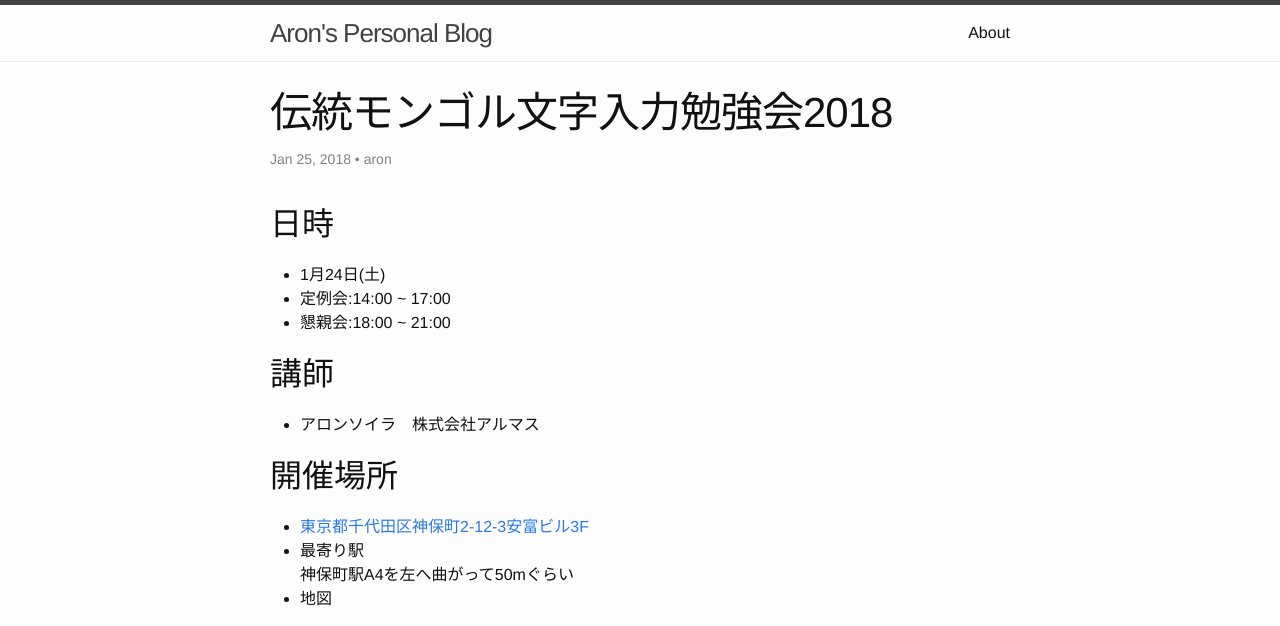
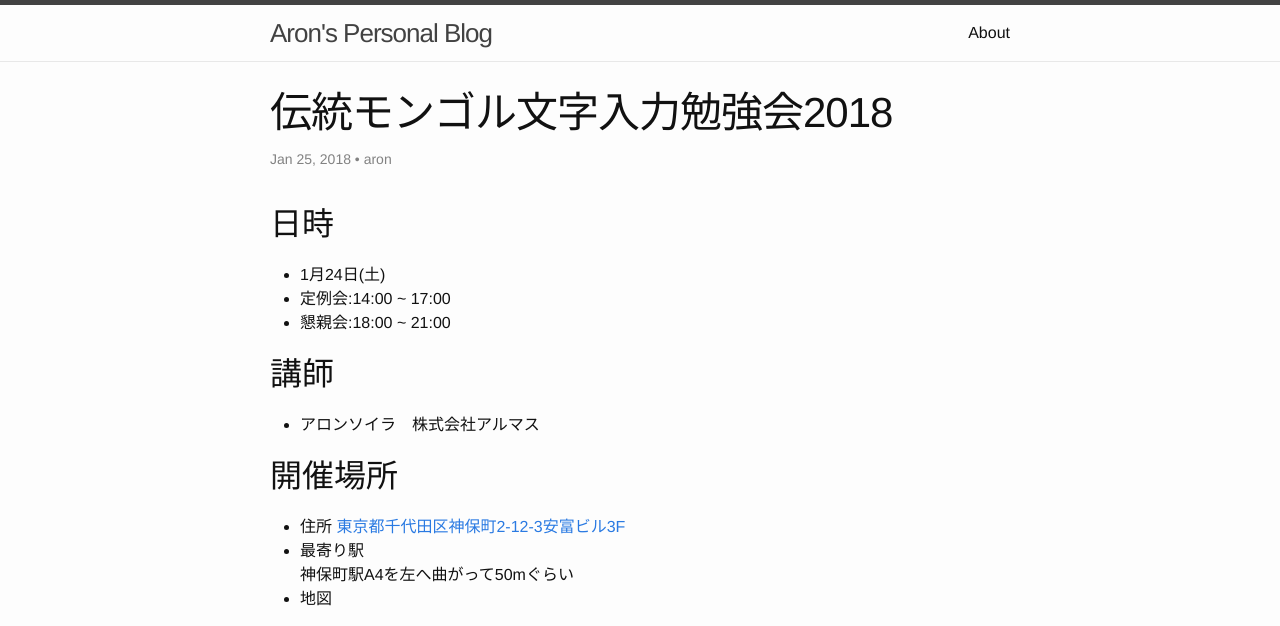
Before and after one commit to aronsoyol/aronsoyol.github.io, a Jekyll site: the page built from _posts/2018-01-25-mongolianinputmethod.markdown, in a window 1280 px wide. Shown: the top 626 px of the page. Built offline with Jekyll 4.4.1, drawn with Linux system fonts in a browser that asks for light colours; grey boxes are pictures that could not be loaded.

Commit message:
fix a few

```diff
--- a/_posts/2018-01-25-mongolianinputmethod.markdown
+++ b/_posts/2018-01-25-mongolianinputmethod.markdown
@@ -21,11 +21,11 @@
 - アロンソイラ　株式会社アルマス
 
 ## 開催場所
-- [東京都千代田区神保町2-12-3安富ビル3F](https://www.google.co.jp/maps?q=%E6%9D%B1%E4%BA%AC%E9%83%BD%E5%8D%83%E4%BB%A3%E7%94%B0%E5%8C%BA%E7%A5%9E%E4%BF%9D%E7%94%BA2-12-3%E5%AE%89%E5%AF%8C%E3%83%93%E3%83%AB3F&um=1&ie=UTF-8&sa=X&ved=0.1ahUKEwjNyLX85u7VAhXKrlQKHWsrAqYQ_AUICigB)
+- 住所
+[東京都千代田区神保町2-12-3安富ビル3F](https://www.google.co.jp/maps?q=%E6%9D%B1%E4%BA%AC%E9%83%BD%E5%8D%83%E4%BB%A3%E7%94%B0%E5%8C%BA%E7%A5%9E%E4%BF%9D%E7%94%BA2-12-3%E5%AE%89%E5%AF%8C%E3%83%93%E3%83%AB3F&um=1&ie=UTF-8&sa=X&ved=0.1ahUKEwjNyLX85u7VAhXKrlQKHWsrAqYQ_AUICigB)
 - 最寄り駅
 神保町駅A4を左へ曲がって50mぐらい
 - 地図
-
 <iframe src="https://www.google.com/maps/embed?pb=!1m18!1m12!1m3!1d3240.204631462509!2d139.75470076525923!3d35.69658168019067!2m3!1f0!2f0!3f0!3m2!1i1024!2i768!4f13.1!3m3!1m2!1s0x60188c140ff3e479%3A0x6f4cc4a317675c33!2z44CSMTAxLTAwNTEg5p2x5Lqs6YO95Y2D5Luj55Sw5Yy656We55Sw56We5L-d55S677yS5LiB55uuIOWuieWvjOODk-ODqw!5e0!3m2!1sja!2sjp!4v1516865428788" width="600" height="450" frameborder="0" style="border:0" allowfullscreen></iframe>
 
 
```
